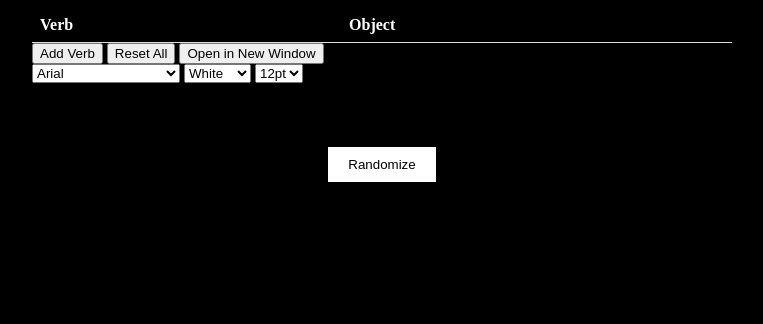
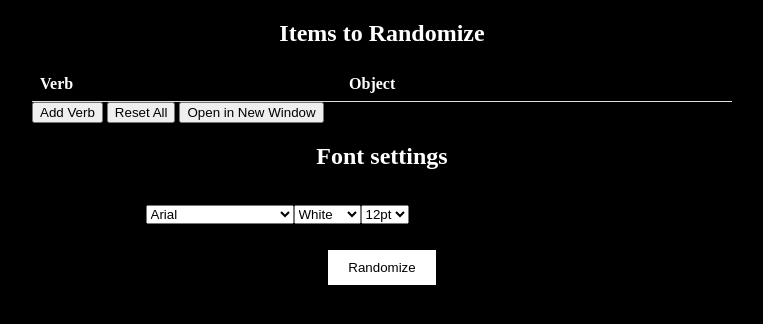
Before and after one commit to bryanschmidty/bryanschmidty.github.io, a plain HTML site: page js/randomizer/index.html in a window 1280 px wide. Shown: the whole page, without its empty margins (258-1021 px from the left). Drawn offline with Linux system fonts and the light colour scheme.

Commit message:
center font settings

```diff
--- a/js/randomizer/index.html
+++ b/js/randomizer/index.html
@@ -10,6 +10,7 @@
 
 <div class="container">
   <div class="content">
+    <h2>Items to Randomize</h2>
     <table id="items-table">
       <thead>
       <tr>
@@ -22,6 +23,8 @@
     <button id="add-verb">Add Verb</button>
     <button id="reset-children">Reset All</button>
     <button id="open-new-window">Open in New Window</button>
+    <h2>Font settings</h2>
+    <div class="font-settings-wrapper">
       <div class="font-settings">
         <select id="font-dropdown">
           <!-- The options will be populated by JavaScript -->
@@ -62,6 +65,7 @@
         </select>
       </div>
       <canvas id="example-canvas" width="200" height="50"></canvas>
+    </div>
     <button id="randomize-button">Randomize</button>
   </div>
 </div>
--- a/js/randomizer/script.js
+++ b/js/randomizer/script.js
@@ -54,7 +54,7 @@ function renderElement(parentElement, item) {
 
     if (item?.name === undefined) {
         const addChildButton = document.createElement("button");
-        addChildButton.textContent = "Add Child";
+        addChildButton.textContent = "Add Object";
         addChildButton.addEventListener("click", () => {
             addChildButton.remove();
             editChild(element, "", null);
--- a/js/randomizer/styles.css
+++ b/js/randomizer/styles.css
@@ -97,3 +97,22 @@ body {
     margin: 10px auto;
     cursor: pointer;
 }
+/* Add these styles to styles.css */
+.font-settings-wrapper {
+    display: flex;
+    justify-content: center;
+    align-items: center;
+    flex-wrap: wrap;
+    margin-bottom: 10px;
+}
+
+.font-settings {
+    display: flex;
+    justify-content: center;
+    align-items: center;
+    margin-right: 10px;
+}
+
+h2 {
+    text-align: center;
+}
```
Lines whose indentation alone changed are shown as unchanged.
